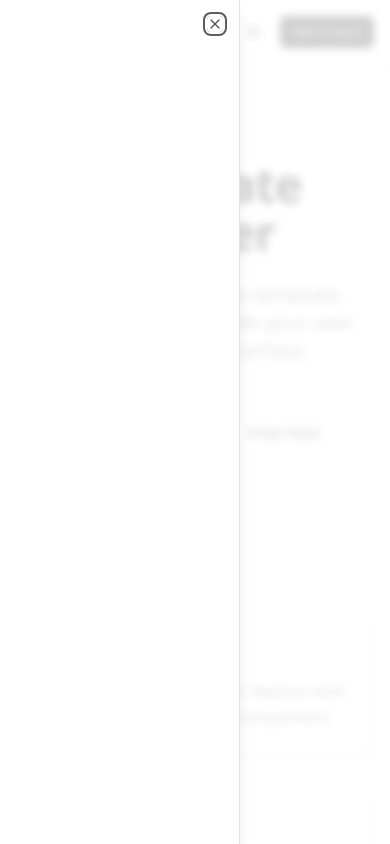
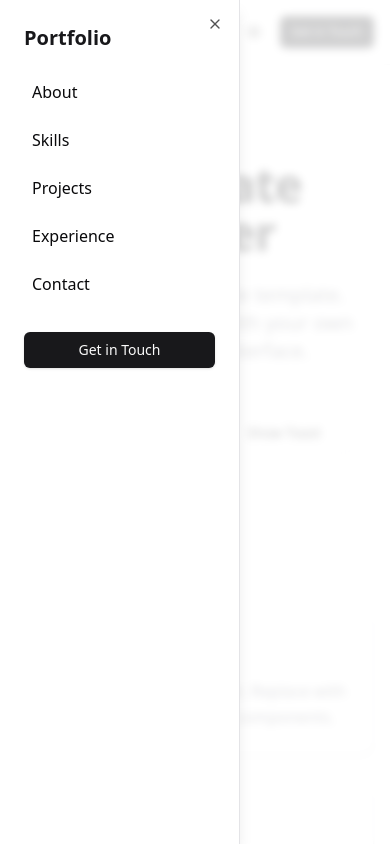
Before and after one commit to magnolia-AI/hi-gTqtu, a Next.js app: page / in a window 390 px wide. Both pictures are taken after a click on the button "Toggle menu". Shown: the top 844 px of the page. Built offline with nearby package versions, Linux system fonts and the light colour scheme.

Commit message:
Update files after message

```diff
--- a/components/mobile-nav.tsx
+++ b/components/mobile-nav.tsx
@@ -17,28 +17,48 @@ export function MobileNav() {
         </Button>
       </SheetTrigger>
       <SheetContent side="left" className="w-[240px] sm:w-[300px]">
-        <nav className="flex flex-col gap-4 mt-8">
-          {/* <a
-            href="#"
+        <div className="font-bold text-xl mb-6">
+          <span className="text-primary">Portfolio</span>
+        </div>
+        <nav className="flex flex-col gap-4">
+          <a
+            href="#about"
             className="px-2 py-1 text-foreground hover:text-primary transition-colors"
             onClick={() => setOpen(false)}
           >
-            Link 1
+            About
           </a>
           <a
-            href="#"
+            href="#skills"
             className="px-2 py-1 text-foreground hover:text-primary transition-colors"
             onClick={() => setOpen(false)}
           >
-            Link 2
+            Skills
           </a>
           <a
-            href="#"
+            href="#projects"
             className="px-2 py-1 text-foreground hover:text-primary transition-colors"
             onClick={() => setOpen(false)}
           >
-            Link 3
-          </a> */}
+            Projects
+          </a>
+          <a
+            href="#experience"
+            className="px-2 py-1 text-foreground hover:text-primary transition-colors"
+            onClick={() => setOpen(false)}
+          >
+            Experience
+          </a>
+          <a
+            href="#contact"
+            className="px-2 py-1 text-foreground hover:text-primary transition-colors"
+            onClick={() => setOpen(false)}
+          >
+            Contact
+          </a>
+          <Button className="mt-4" onClick={() => setOpen(false)}>
+            <a href="#contact">Get in Touch</a>
+          </Button>
         </nav>
       </SheetContent>
     </Sheet>
```
